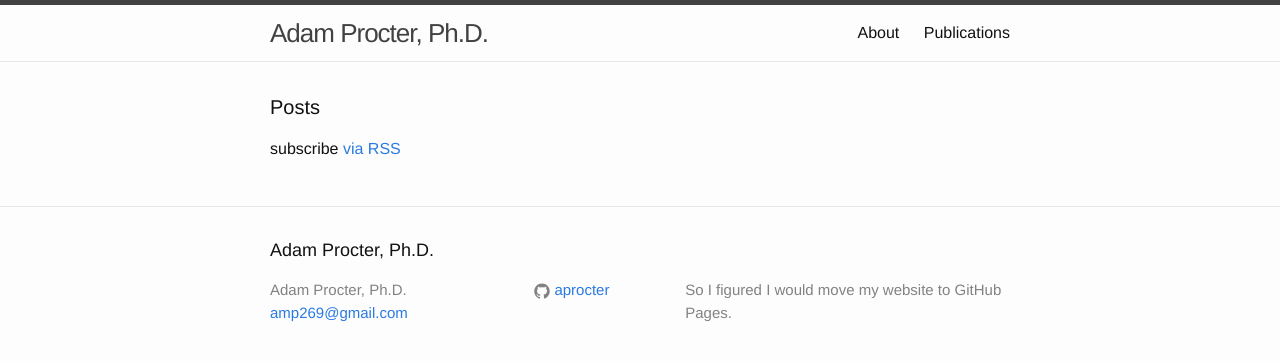
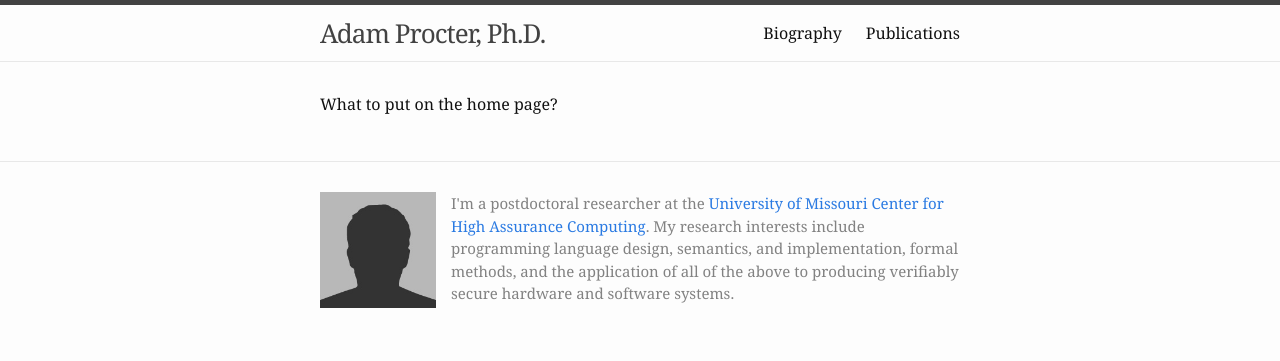
Before and after one commit to aprocter/aprocter.github.io, a Jekyll site: the page built from index.html, in a window 1280 px wide. Shown: the top 361 px of the page. Built offline with Jekyll 4.4.1, drawn with Linux system fonts in a browser that asks for light colours.

Commit message:
Tweaks to layout

```diff
--- a/_config.yml
+++ b/_config.yml
@@ -1,11 +1,18 @@
 # Site settings
+biophoto: "images/bio-photo.jpg"
+biotext: >
+ I'm a postdoctoral researcher at the
+ <a href="http://www.missouri.edu/">University of Missouri</a>
+ <a href="http://chaco.missouri.edu/">Center for High Assurance Computing</a>.
+ My research interests include programming language design, semantics, and
+ implementation, formal methods, and the application of all of the above to
+ producing verifiably secure hardware and software systems.
 title: Adam Procter, Ph.D.
-email: amp269@gmail.com
+email: adamprocter@mail.missouri.edu
 description: > # this means to ignore newlines until "baseurl:"
- So I figured I would move my website to GitHub Pages.
+ Academic website of Adam Procter, Ph.D.
 baseurl: ""
 url: "http://test.adamprocter.com" # the base hostname & protocol for your site
-github_username:  aprocter
 
 # Build settings
 markdown: kramdown
--- a/_includes/footer.html
+++ b/_includes/footer.html
@@ -2,51 +2,13 @@
 
   <div class="wrapper">
 
-    <h2 class="footer-heading">{{ site.title }}</h2>
-
     <div class="footer-col-wrapper">
       <div class="footer-col  footer-col-1">
-        <ul class="contact-list">
-          <li>{{ site.title }}</li>
-          <li><a href="mailto:{{ site.email }}">{{ site.email }}</a></li>
-        </ul>
+        <a href="mailto:{{ site.email }}"><img class="bio-photo" src="{{ site.baseurl }}/{{ site.biophoto }}" /></a>
       </div>
 
       <div class="footer-col  footer-col-2">
-        <ul class="social-media-list">
-          {% if site.github_username %}
-          <li>
-            <a href="https://github.com/{{ site.github_username }}">
-              <span class="icon  icon--github">
-                <svg viewBox="0 0 16 16">
-                  <path fill="#828282" d="M7.999,0.431c-4.285,0-7.76,3.474-7.76,7.761 c0,3.428,2.223,6.337,5.307,7.363c0.388,0.071,0.53-0.168,0.53-0.374c0-0.184-0.007-0.672-0.01-1.32 c-2.159,0.469-2.614-1.04-2.614-1.04c-0.353-0.896-0.862-1.135-0.862-1.135c-0.705-0.481,0.053-0.472,0.053-0.472 c0.779,0.055,1.189,0.8,1.189,0.8c0.692,1.186,1.816,0.843,2.258,0.645c0.071-0.502,0.271-0.843,0.493-1.037 C4.86,11.425,3.049,10.76,3.049,7.786c0-0.847,0.302-1.54,0.799-2.082C3.768,5.507,3.501,4.718,3.924,3.65 c0,0,0.652-0.209,2.134,0.796C6.677,4.273,7.34,4.187,8,4.184c0.659,0.003,1.323,0.089,1.943,0.261 c1.482-1.004,2.132-0.796,2.132-0.796c0.423,1.068,0.157,1.857,0.077,2.054c0.497,0.542,0.798,1.235,0.798,2.082 c0,2.981-1.814,3.637-3.543,3.829c0.279,0.24,0.527,0.713,0.527,1.437c0,1.037-0.01,1.874-0.01,2.129 c0,0.208,0.14,0.449,0.534,0.373c3.081-1.028,5.302-3.935,5.302-7.362C15.76,3.906,12.285,0.431,7.999,0.431z"/>
-                </svg>
-              </span>
-
-              <span class="username">{{ site.github_username }}</span>
-            </a>
-          </li>
-          {% endif %}
-
-          {% if site.twitter_username %}
-          <li>
-            <a href="https://twitter.com/{{ site.twitter_username }}">
-              <span class="icon  icon--twitter">
-                <svg viewBox="0 0 16 16">
-                  <path fill="#828282" d="M15.969,3.058c-0.586,0.26-1.217,0.436-1.878,0.515c0.675-0.405,1.194-1.045,1.438-1.809
-                  c-0.632,0.375-1.332,0.647-2.076,0.793c-0.596-0.636-1.446-1.033-2.387-1.033c-1.806,0-3.27,1.464-3.27,3.27 c0,0.256,0.029,0.506,0.085,0.745C5.163,5.404,2.753,4.102,1.14,2.124C0.859,2.607,0.698,3.168,0.698,3.767 c0,1.134,0.577,2.135,1.455,2.722C1.616,6.472,1.112,6.325,0.671,6.08c0,0.014,0,0.027,0,0.041c0,1.584,1.127,2.906,2.623,3.206 C3.02,9.402,2.731,9.442,2.433,9.442c-0.211,0-0.416-0.021-0.615-0.059c0.416,1.299,1.624,2.245,3.055,2.271 c-1.119,0.877-2.529,1.4-4.061,1.4c-0.264,0-0.524-0.015-0.78-0.046c1.447,0.928,3.166,1.469,5.013,1.469 c6.015,0,9.304-4.983,9.304-9.304c0-0.142-0.003-0.283-0.009-0.423C14.976,4.29,15.531,3.714,15.969,3.058z"/>
-                </svg>
-              </span>
-
-              <span class="username">{{ site.twitter_username }}</span>
-            </a>
-          </li>
-          {% endif %}
-        </ul>
-      </div>
-
-      <div class="footer-col  footer-col-3">
-        <p class="text">{{ site.description }}</p>
+        <p class="text">{{ site.biotext }}</p>
       </div>
     </div>
 
--- a/_sass/_layout.scss
+++ b/_sass/_layout.scss
@@ -121,35 +121,36 @@
 }
 
 .footer-col-1 {
-    width: -webkit-calc(35% - (#{$spacing-unit} / 2));
-    width:         calc(35% - (#{$spacing-unit} / 2));
-}
-
-.footer-col-2 {
     width: -webkit-calc(20% - (#{$spacing-unit} / 2));
     width:         calc(20% - (#{$spacing-unit} / 2));
 }
 
-.footer-col-3 {
-    width: -webkit-calc(45% - (#{$spacing-unit} / 2));
-    width:         calc(45% - (#{$spacing-unit} / 2));
+.footer-col-2 {
+    width: -webkit-calc(80% - (#{$spacing-unit} / 2));
+    width:         calc(80% - (#{$spacing-unit} / 2));
 }
 
 @include media-query($on-laptop) {
-    .footer-col-1,
-    .footer-col-2 {
-        width: -webkit-calc(50% - (#{$spacing-unit} / 2));
-        width:         calc(50% - (#{$spacing-unit} / 2));
+    .footer-col-1 {
+        width: -webkit-calc(20% - (#{$spacing-unit} / 2));
+        width:         calc(20% - (#{$spacing-unit} / 2));
     }
 
-    .footer-col-3 {
-        width: -webkit-calc(100% - (#{$spacing-unit} / 2));
-        width:         calc(100% - (#{$spacing-unit} / 2));
+    .footer-col-2 {
+        width: -webkit-calc(80% - (#{$spacing-unit} / 2));
+        width:         calc(80% - (#{$spacing-unit} / 2));
     }
 }
 
 @include media-query($on-palm) {
-    .footer-col {
+    .footer-col-1 {
+        float: left;
+        margin-right: 15px;
+        width: -webkit-calc(25% - (#{$spacing-unit} / 2));
+        width:         calc(25% - (#{$spacing-unit} / 2));
+    }
+
+    .footer-col-2 {
         float: none;
         width: -webkit-calc(100% - (#{$spacing-unit} / 2));
         width:         calc(100% - (#{$spacing-unit} / 2));
@@ -248,3 +249,7 @@
         }
     }
 }
+
+.bio-photo {
+  width: 100%;
+}
--- /dev/null
+++ b/bio.md
@@ -0,0 +1,7 @@
+---
+layout: page
+title: Biography
+permalink: /bio/
+---
+
+I'm me.
--- a/css/main.scss
+++ b/css/main.scss
@@ -6,7 +6,7 @@
 
 
 // Our variables
-$base-font-family: Helvetica, Arial, sans-serif;
+$base-font-family: Georgia, Times, serif;
 $base-font-size:   16px;
 $small-font-size:  $base-font-size * 0.875;
 $base-line-height: 1.5;
@@ -22,7 +22,7 @@ $grey-color-light: lighten($grey-color, 40%);
 $grey-color-dark:  darken($grey-color, 25%);
 
 // Width of the content area
-$content-width:    800px;
+$content-width:    700px;
 
 $on-palm:          600px;
 $on-laptop:        800px;
--- a/index.html
+++ b/index.html
@@ -4,20 +4,6 @@ layout: default
 
 <div class="home">
 
-  <h1 class="page-heading">Posts</h1>
-
-  <ul class="post-list">
-    {% for post in site.posts %}
-      <li>
-        <span class="post-meta">{{ post.date | date: "%b %-d, %Y" }}</span>
-
-        <h2>
-          <a class="post-link" href="{{ post.url | prepend: site.baseurl }}">{{ post.title }}</a>
-        </h2>
-      </li>
-    {% endfor %}
-  </ul>
-
-  <p class="rss-subscribe">subscribe <a href="{{ "/feed.xml" | prepend: site.baseurl }}">via RSS</a></p>
+<p>What to put on the home page?</p>
 
 </div>
--- a/publications.html
+++ b/publications.html
@@ -6,7 +6,7 @@ permalink: /publications/
 
 <div class="home">
 
-  <h1 class="page-heading">Publications</h1>
+  <h1 class="post-title">Publications</h1>
 
   <ul class="pub-list">
     {% for pub in site.publications reversed %}
```
Also changed, not shown: about.md (deleted, +0 -11 lines), images/bio-photo.jpg (added).
